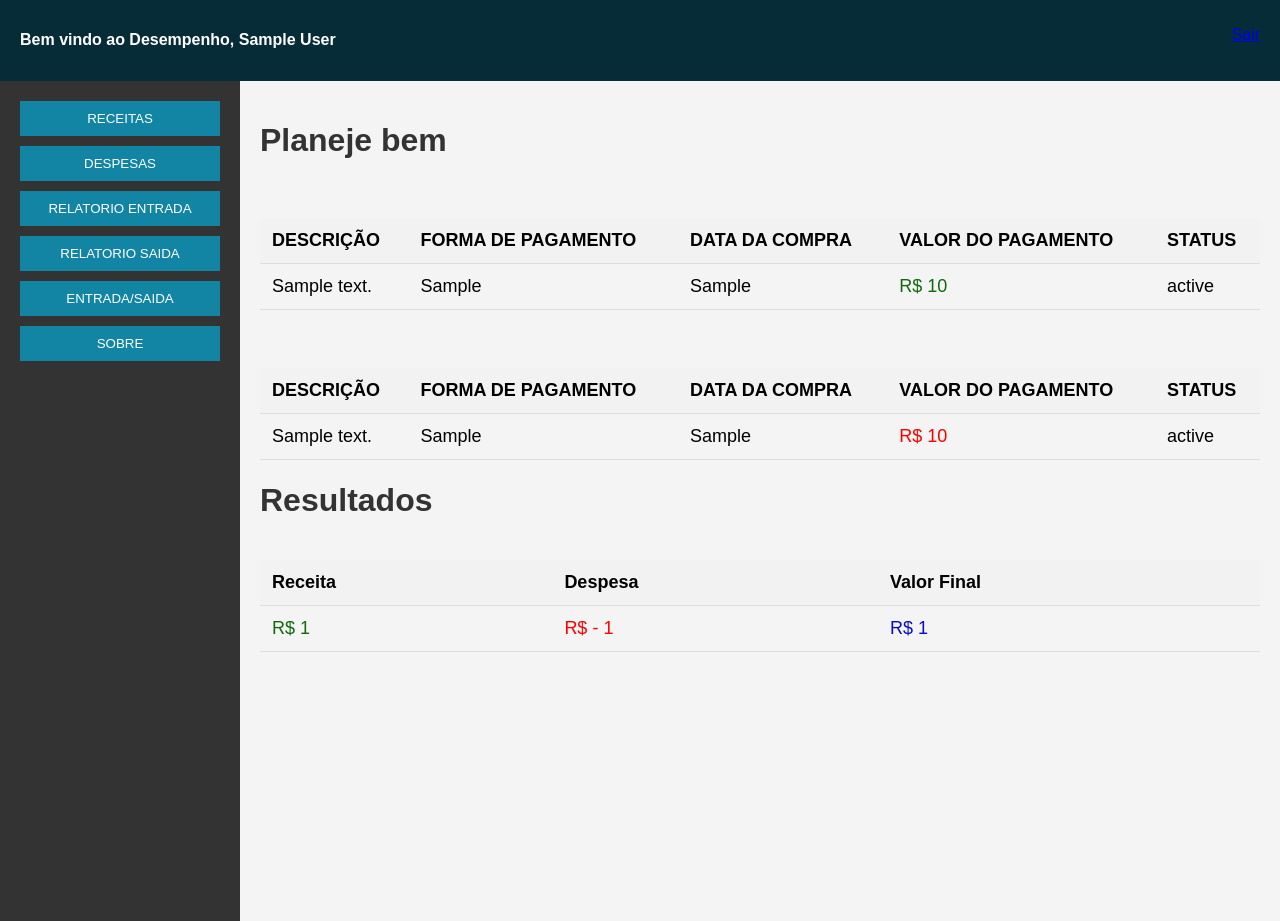
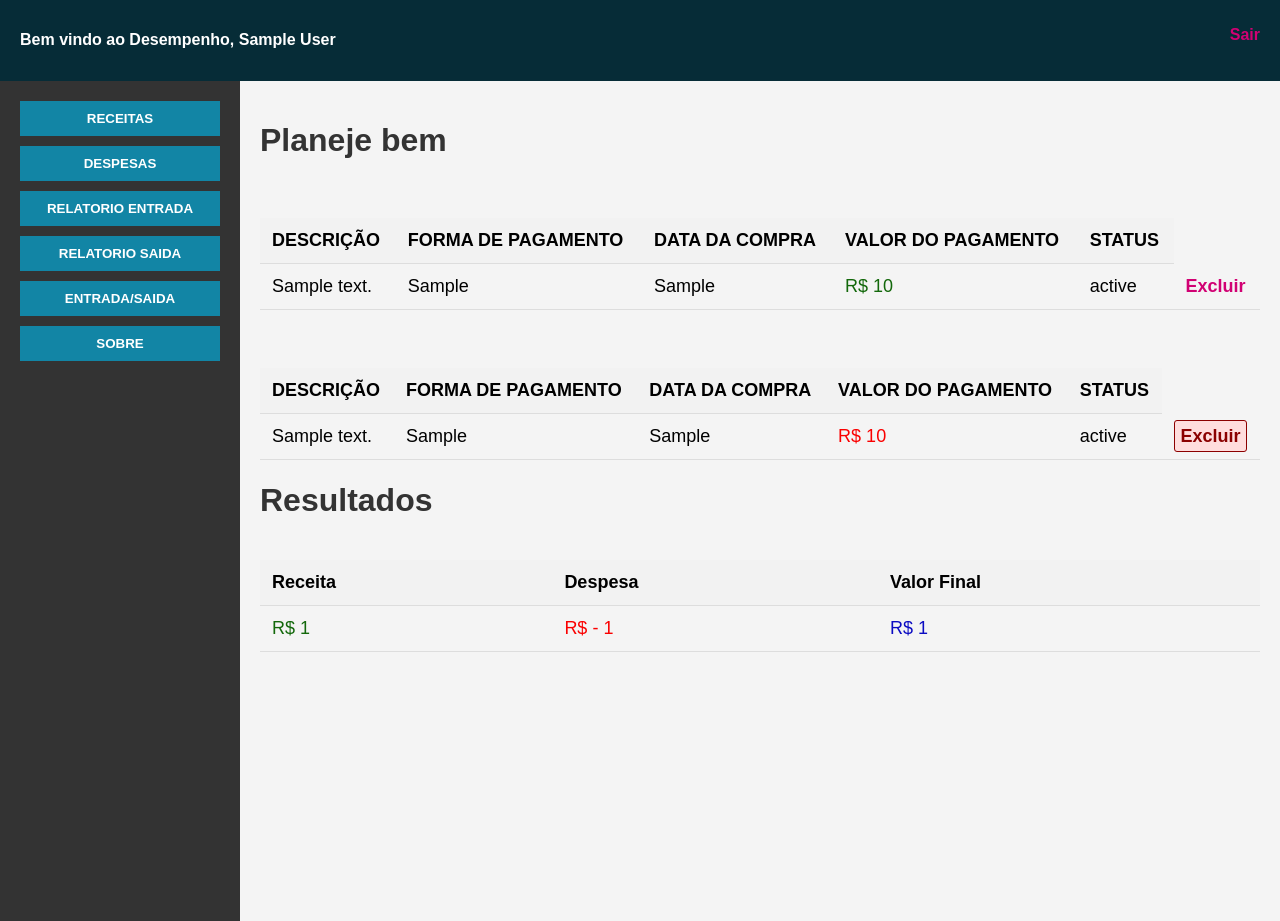
Before and after one commit to Alerhandro/Financeiro, a PHP site: page /PROJETO/Desempenho.php in a window 1280 px wide. Run offline with PHP 8.4, Linux system fonts and the light colour scheme; the visitor is signed in with stand-in values (Sample User, id 1); tables that the repository leaves empty or names only in its code hold one stand-in row (values such as "Sample post").

Commit message:
melhorias

```diff
--- a/Desempenho.php
+++ b/Desempenho.php
@@ -12,6 +12,7 @@ include("conexao.php")
     <meta name="viewport" content="width=device-width, initial-scale=1.0">
     <title>Desempenho</title>
     <link rel="stylesheet" href="chat.css">
+    <link rel="stylesheet" href="cor.css">
 </head>
 
 <body>
@@ -59,6 +60,9 @@ include("conexao.php")
                                 <td><?= $receita['data_receita']; ?></td>
                                 <td class="receita">R$ <?= $receita['valor_receita']; ?></td>
                                 <td><?= $receita['status_receita']; ?></td>
+                                <td>
+                                    <a href="excluirReceita.php?ID=<?= $receita['id_receita']; ?>">Excluir</a>
+                                </td>
                             </tr>
                     <?php
                         }
@@ -95,6 +99,9 @@ include("conexao.php")
                                 <td><?= $despesa['data_despesa']; ?></td>
                                 <td class="despesas">R$ <?= $despesa['valor_despesa']; ?></td>
                                 <td><?= $despesa['status_despesa']; ?></td>
+                                <td>
+                                    <a href="excluirDespesa.php?ID=<?= $despesa['id_despesa']; ?>">Excluir</a>
+                                </td>
                             </tr>
                     <?php
                         }
@@ -142,7 +149,7 @@ include("conexao.php")
                             <tr>
                                 <td class="receita">R$ <?= $totalReceitas; ?></td>
                                 <td class="despesas">R$ - <?= $totalDespesas; ?></td>
-                                <td class="total" >R$ <?= $resultado; ?></td>
+                                <td class="total">R$ <?= $resultado; ?></td>
                             </tr>
                         </tbody>
                     </table>
--- a/chat.css
+++ b/chat.css
@@ -16,6 +16,7 @@ header .user-info {
     display: flex;
     justify-content: space-between;
     padding: 0 20px;
+    text-decoration: none;
 }
 
 .container {
--- a/cor.css
+++ b/cor.css
@@ -9,3 +9,31 @@
 .total {
     color: rgb(11, 11, 194);
 }
+
+/* Estilo básico para todos os links */
+a {
+    text-decoration: none; /* Remove a sublinhado do link */
+    color: rgb(209, 1, 115); /* Cor do texto do link */
+    font-weight: bold; /* Texto em negrito */
+}
+
+/* Estilo para links quando o usuário passa o mouse sobre eles */
+a:hover {
+    color: rgb(255, 102, 0); /* Cor do texto do link ao passar o mouse */
+    text-decoration: underline; /* Adiciona sublinhado ao passar o mouse */
+}
+
+/* Estilo para links específicos de excluir despesa */
+a[href*="excluirDespesa.php"] {
+    color: darkred; /* Cor específica para links de excluir */
+    border: 1px solid darkred; /* Adiciona uma borda ao link */
+    padding: 5px; /* Espaçamento interno */
+    border-radius: 3px; /* Bordas arredondadas */
+    background-color: #fdd; /* Fundo levemente vermelho */
+}
+
+/* Estilo para links de excluir despesa ao passar o mouse */
+a[href*="excluirDespesa.php"]:hover {
+    background-color: darkred; /* Fundo vermelho escuro ao passar o mouse */
+    color: white; /* Texto branco ao passar o mouse */
+}
```
Also changed, not shown: editarReceita.php (added, +23 -0 lines), excluirDespesa.php (added, +17 -0 lines), excluirReceita.php (added, +17 -0 lines).
